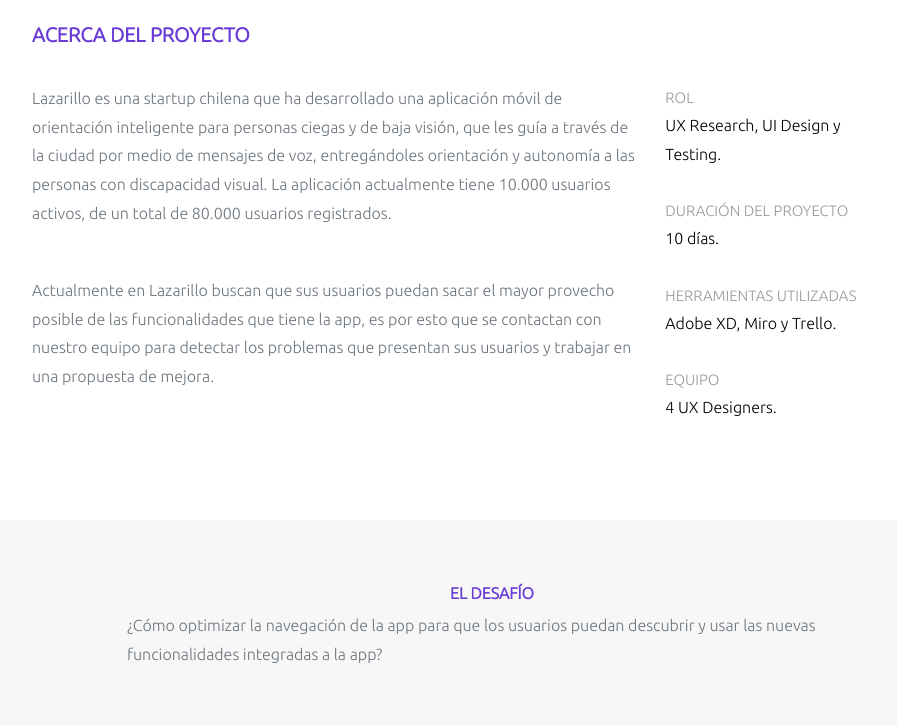
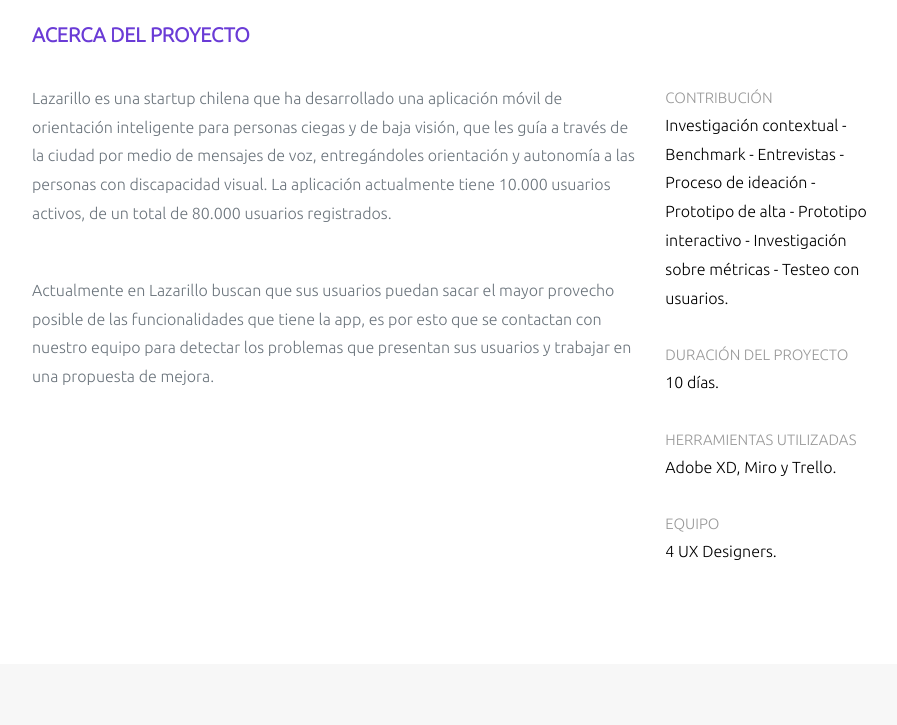
Before and after one commit to majosalazar/majosalazar, a plain HTML site: page lazarillo.html in a window 1280 px wide. Shown: the part 597-1322 px from the top of the page, without its empty margins (148-1045 px from the left). Drawn offline with Linux system fonts and the light colour scheme.

Commit message:
ajuste a formato lazarillo

```diff
--- a/css/style.css
+++ b/css/style.css
@@ -1276,3 +1276,8 @@ textarea.form-control {
    display: none;
   }
 }
+
+.desafio-text {
+  font-size: 22px;
+  font-weight: 500;
+}
--- a/lazarillo.html
+++ b/lazarillo.html
@@ -122,9 +122,8 @@
 
               <div class="col-md-3 work-detail">
                 <div>
-                  <span class=caption>Rol</span>
-                  <strong>
-                    UX Research, UI Design y Testing.
+                  <span class=caption>Contribución</span>
+                  <strong>Investigación contextual - Benchmark - Entrevistas - Proceso de ideación - Prototipo de alta - Prototipo interactivo - Investigación sobre métricas - Testeo con usuarios.
                   </strong>
                 </div>
                 <br>
@@ -159,7 +158,7 @@
           <div class="col-md-2"></div>
           <div class="col-md-8">
             <h6 class="color-title text-center">EL DESAFÍO</h6>
-            <p>¿Cómo optimizar la navegación de la app para que los usuarios puedan descubrir y usar las nuevas
+            <p class="desafio-text">¿Cómo optimizar la navegación de la app para que los usuarios puedan descubrir y usar las nuevas
               funcionalidades integradas a la app?
             </p>
           </div>
```
Also changed, not shown: index.html (+1 -1 lines).
